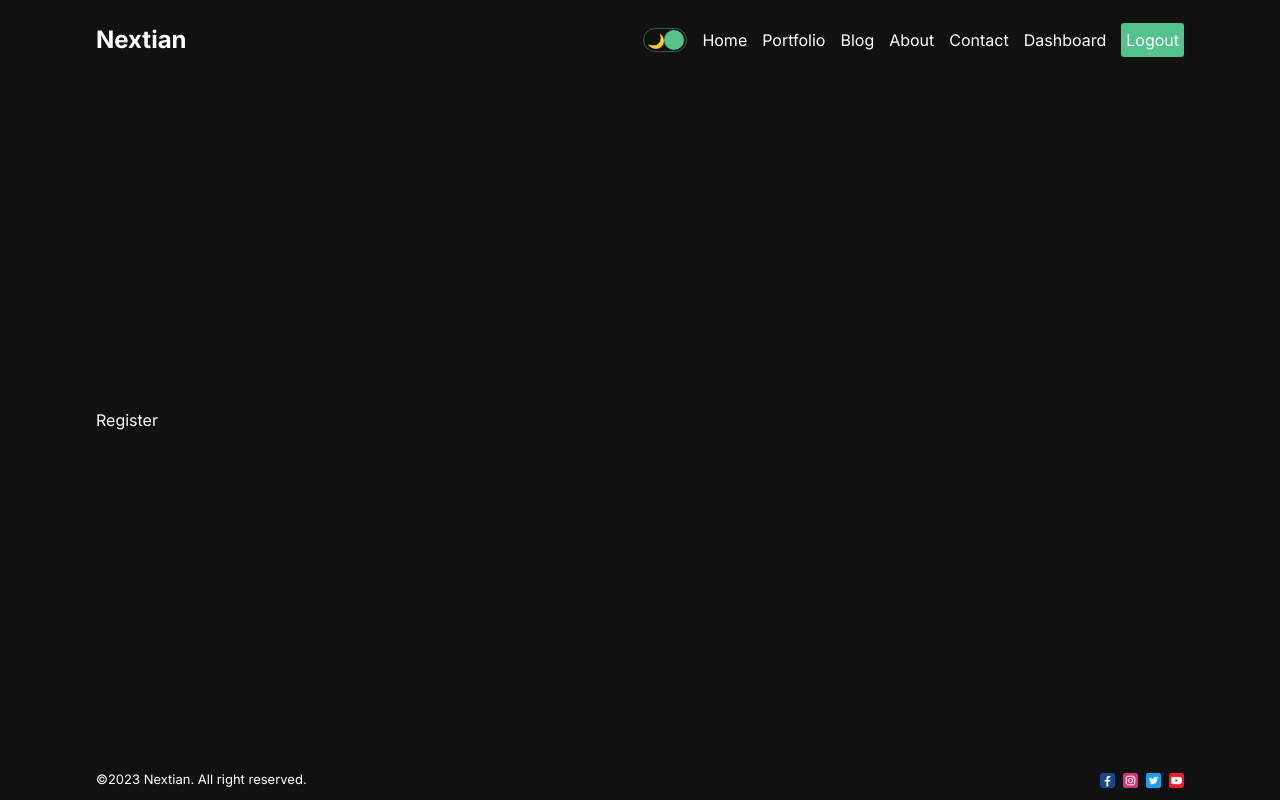
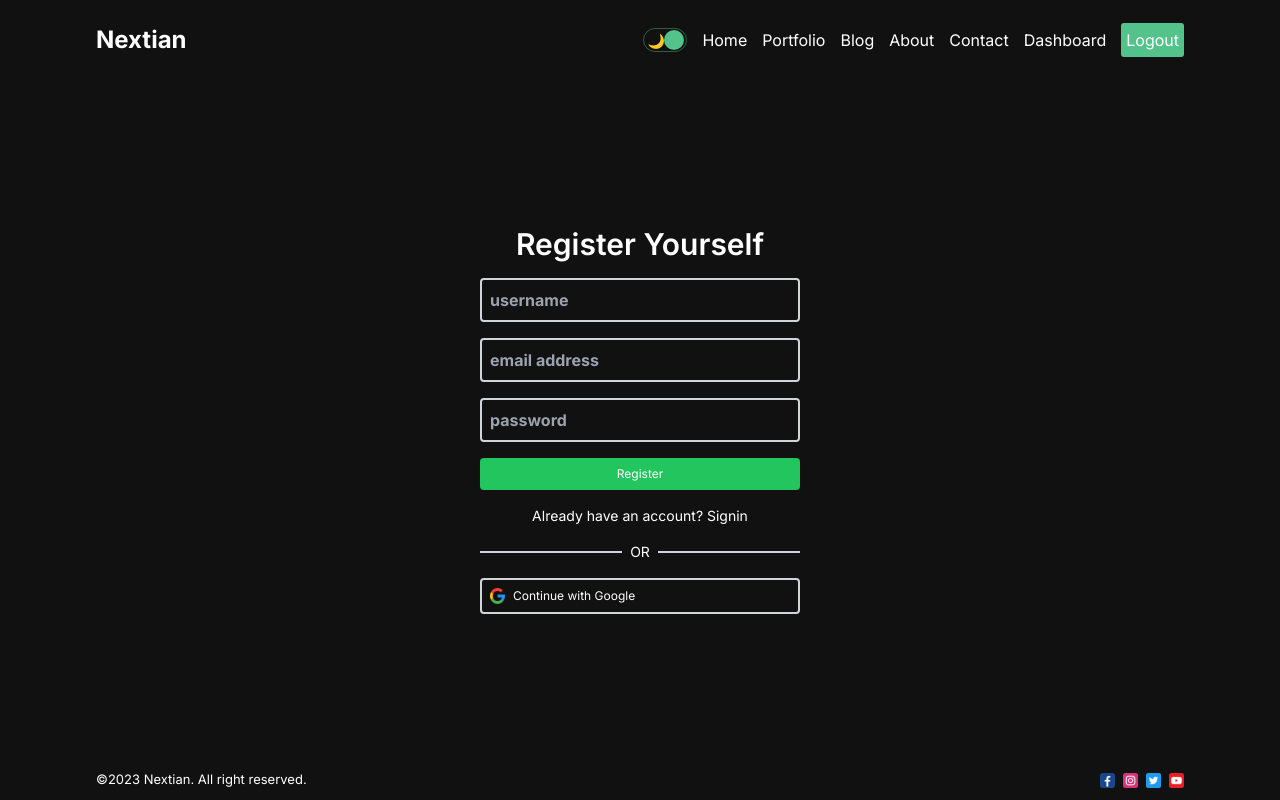
Before and after one commit to SyedUmair282/Learning-nextjs-14, a Next.js app: page /dashboard/register in a window 1280 px wide. Built offline with nearby package versions, Linux system fonts and the light colour scheme.

Commit message:
login and register ui done

```diff
--- a/app/dashboard/(auth)/login/page.tsx
+++ b/app/dashboard/(auth)/login/page.tsx
@@ -1,8 +1,26 @@
 import React from 'react'
+import Image from 'next/image'
 
 const Login = () => {
   return (
-    <div>Login</div>
+    <div>
+      <form className='flex flex-col gap-4 w-80 mx-auto'>
+        <span className='text-3xl font-semibold text-center'>Welcome back</span>
+        <input placeholder='email address' className='bg-transparent outline-none text-gray-300 border-2 border-solid border-gray-300 p-2 text-base font-bold rounded' type="email" name="email" id="email" />
+        <input placeholder='password' className='bg-transparent outline-none border-2 border-solid border-gray-300 p-2 text-base font-bold rounded' type="password" name="password" id="password" />
+        <button className='bg-green-500 rounded p-2	border-0 text-xs'>Login</button>
+        <span className='text-sm text-center'>Don't have an account? Register</span>
+        <div className='flex items-center justify-center'>
+          <div className='border border-solid border-gray-300 flex-1'/>
+          <span className='text-sm text-center px-2'>OR</span>
+          <div className='border border-solid border-gray-300 flex-1'/>
+        </div>
+        <div className='bg-transparent border-2 border-gray-300 rounded p-2 text-xs text-left flex gap-2 cursor-pointer'>
+          <Image src={"/5.png"} alt="yt" width={15} className="cursor-pointer" height={15} />
+          Continue with Google
+        </div>
+      </form>
+    </div>
   )
 }
 
--- a/app/dashboard/(auth)/register/page.tsx
+++ b/app/dashboard/(auth)/register/page.tsx
@@ -1,8 +1,27 @@
 import React from 'react'
+import Image from 'next/image'
 
 const Register = () => {
   return (
-    <div>Register</div>
+    <div>
+      <form className='flex flex-col gap-4 w-80 mx-auto'>
+        <span className='text-3xl font-semibold text-center'>Register Yourself</span>
+        <input required placeholder='username' className='bg-transparent outline-none text-gray-300 border-2 border-solid border-gray-300 p-2 text-base font-bold rounded' type="text" name="username" id="username" />
+        <input required placeholder='email address' className='bg-transparent outline-none text-gray-300 border-2 border-solid border-gray-300 p-2 text-base font-bold rounded' type="email" name="email" id="email" />
+        <input required placeholder='password' className='bg-transparent outline-none border-2 border-solid border-gray-300 p-2 text-base font-bold rounded' type="password" name="password" id="password" />
+        <button className='bg-green-500 rounded p-2	border-0 text-xs'>Register</button>
+        <span className='text-sm text-center'>Already have an account? Signin</span>
+        <div className='flex items-center justify-center'>
+          <div className='border border-solid border-gray-300 flex-1'/>
+          <span className='text-sm text-center px-2'>OR</span>
+          <div className='border border-solid border-gray-300 flex-1'/>
+        </div>
+        <div className='bg-transparent border-2 border-gray-300 rounded p-2 text-xs text-left flex gap-2 cursor-pointer'>
+          <Image src={"/5.png"} alt="yt" width={15} className="cursor-pointer" height={15} />
+          Continue with Google
+        </div>
+      </form>
+    </div>
   )
 }
 
```
Also changed, not shown: public/5.png (added).
